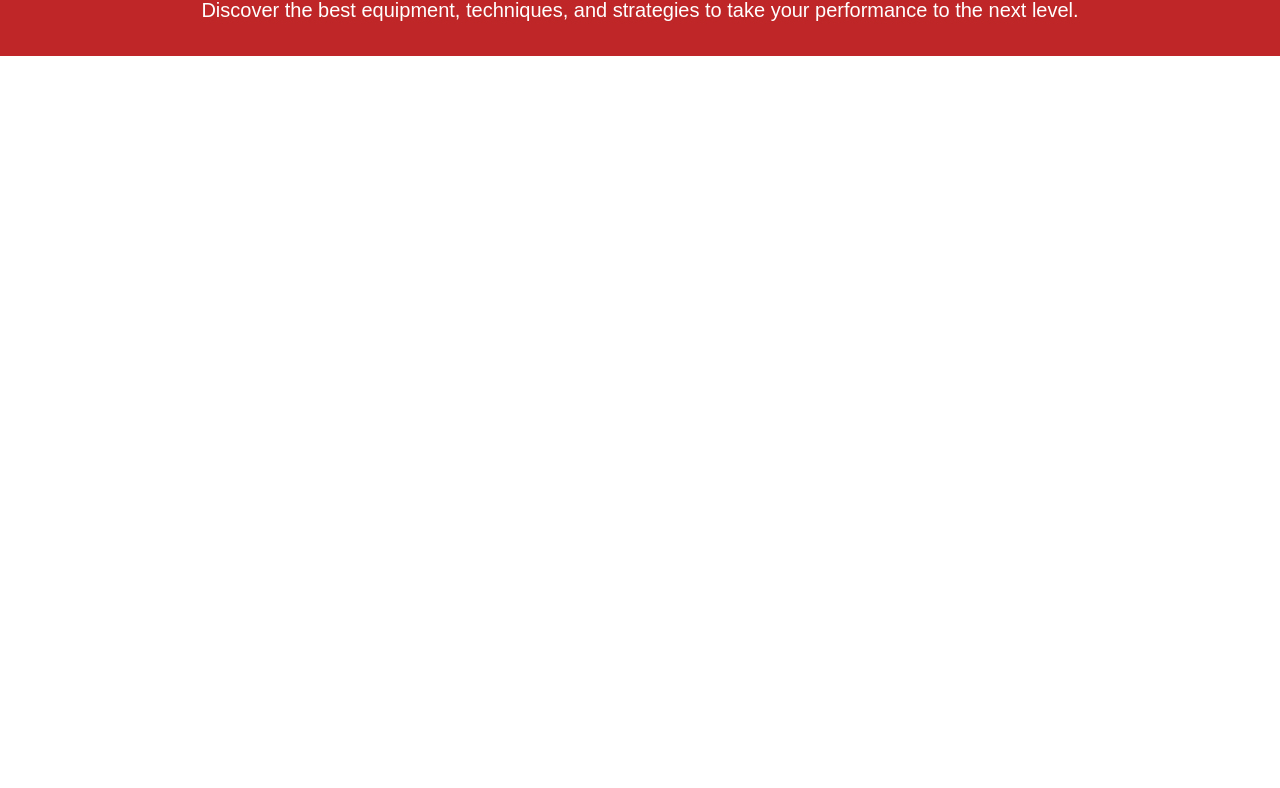
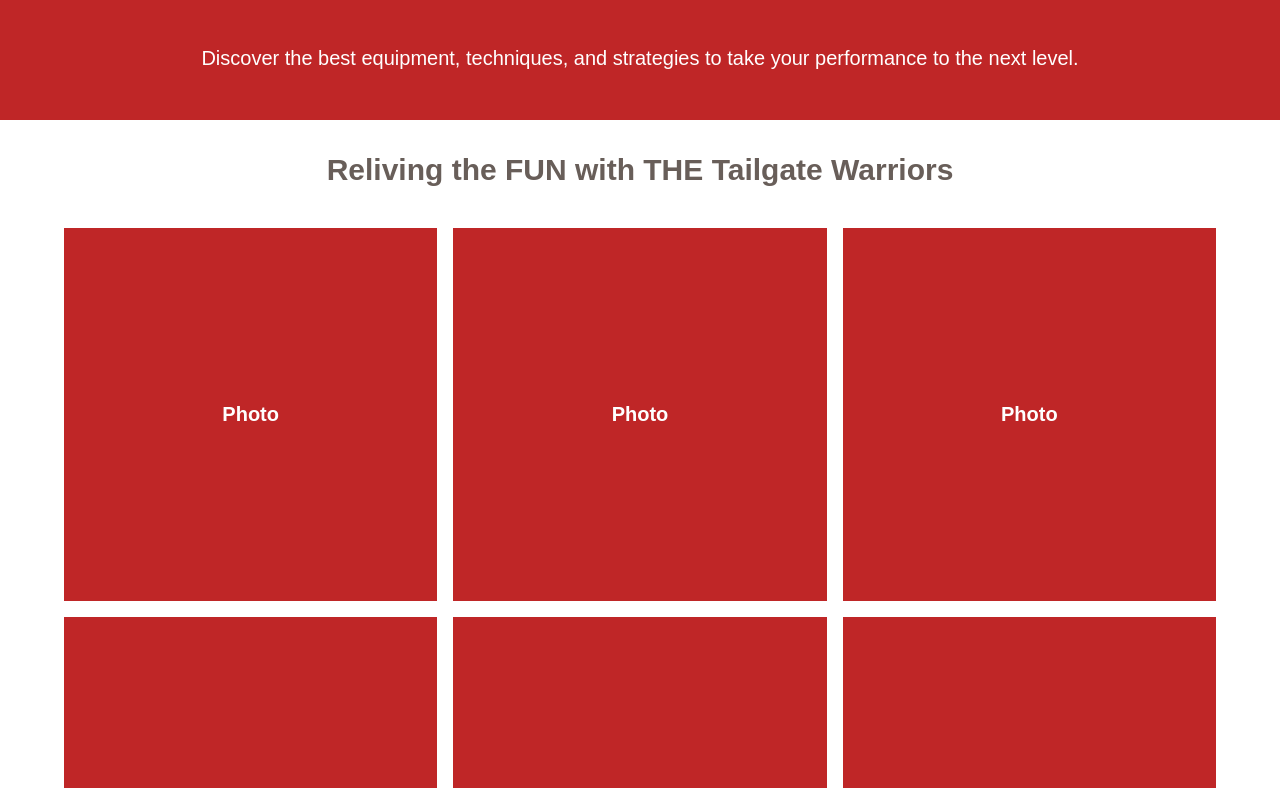
Before and after one commit to lukesauls66/TailgateWarriors, a Next.js app: page / in a window 1280 px wide. Shown: the part 1012-1800 px from the top of the page. Before the commit the page ends 1068 px from the top, so only its background shows below. Built offline with nearby package versions, Linux system fonts and the light colour scheme.

Commit message:
gallery section of landing page done

```diff
--- a/app/globals.css
+++ b/app/globals.css
@@ -31,7 +31,7 @@ body {
   --color-tw-grey: #685e59;
   --color-tw-black: #1b1b1b;
 
-  --breakpoint-sm: 425px
+  --breakpoint-sm: 425px;
   --breakpoint-md: 768px;
   --breakpoint-lg: 1024px;
   --breakpoint-xl: 1280px;
--- /dev/null
+++ b/components/landingPage/gallerySection/gallerySection.tsx
@@ -0,0 +1,19 @@
+export default function GallerySection() {
+  return (
+    <section className="flex flex-col items-center justify-center bg-background text-foreground min-w-screen py-4 md:py-8 px-4 sm:px-8 md:px-12 gap-4 md:gap-6 lg:gap-8 xl:gap-10">
+      <h3 className="text-tw-grey text-center text-lg md:text-xl lg:text-2xl xl:text-3xl 2xl:text-4xl font-semibold">
+        Reliving the FUN with THE Tailgate Warriors
+      </h3>
+      <div className="grid grid-cols-2 md:grid-cols-3 gap-4 w-full max-w-6xl">
+        {[...Array(9)].map((_, index) => (
+          <div
+            key={index}
+            className="aspect-square bg-tw-red text-background flex items-center justify-center text-xl font-bold"
+          >
+            Photo
+          </div>
+        ))}
+      </div>
+    </section>
+  );
+}
--- /dev/null
+++ b/components/landingPage/gallerySection/index.ts
@@ -0,0 +1,3 @@
+import GallerySection from "./gallerySection";
+
+export default GallerySection;
--- a/components/landingPage/landingPage.tsx
+++ b/components/landingPage/landingPage.tsx
@@ -1,9 +1,11 @@
 import HeroSection from "./heroSection";
+import GallerySection from "./gallerySection";
 
 export default function LandingPage() {
   return (
     <main className="flex flex-col items-center justify-center min-w-screen min-h-screen">
       <HeroSection />
+      <GallerySection />
     </main>
   );
 }
```
